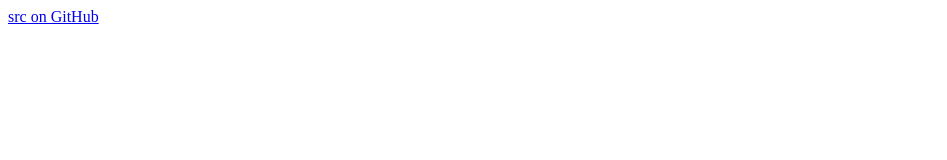
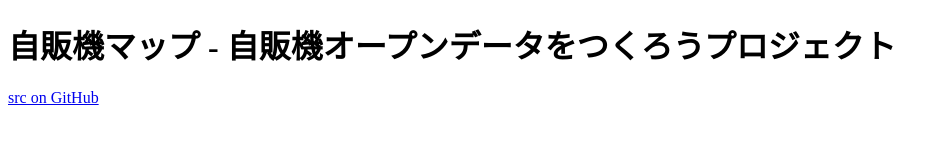
Before and after one commit to code4fukui/jihanki, a plain HTML site: page index.html in a window 1280 px wide. Shown: the whole page, without its empty margins (0-947 px from the left). Drawn offline with Linux system fonts and the light colour scheme.

Commit message:
add title

```diff
--- a/index.html
+++ b/index.html
@@ -1,3 +1,8 @@
+<!DOCTYPE html><html lang="ja"><head><meta charset="utf-8"><meta name="viewport" content="width=device-width">
+<title>自販機マップ - 自販機オープンデータをつくろうプロジェクト</title>
+</head><body>
+<h1>自販機マップ - 自販機オープンデータをつくろうプロジェクト</h1>
 <script type="module" src="https://code4fukui.github.io/csv-map/csv-map.js"></script>
 <csv-map src=jihanki.csv></csv-map>
 <a href=https://github.com/code4fukui/jihanki/>src on GitHub</a>
+</body><html>
```
